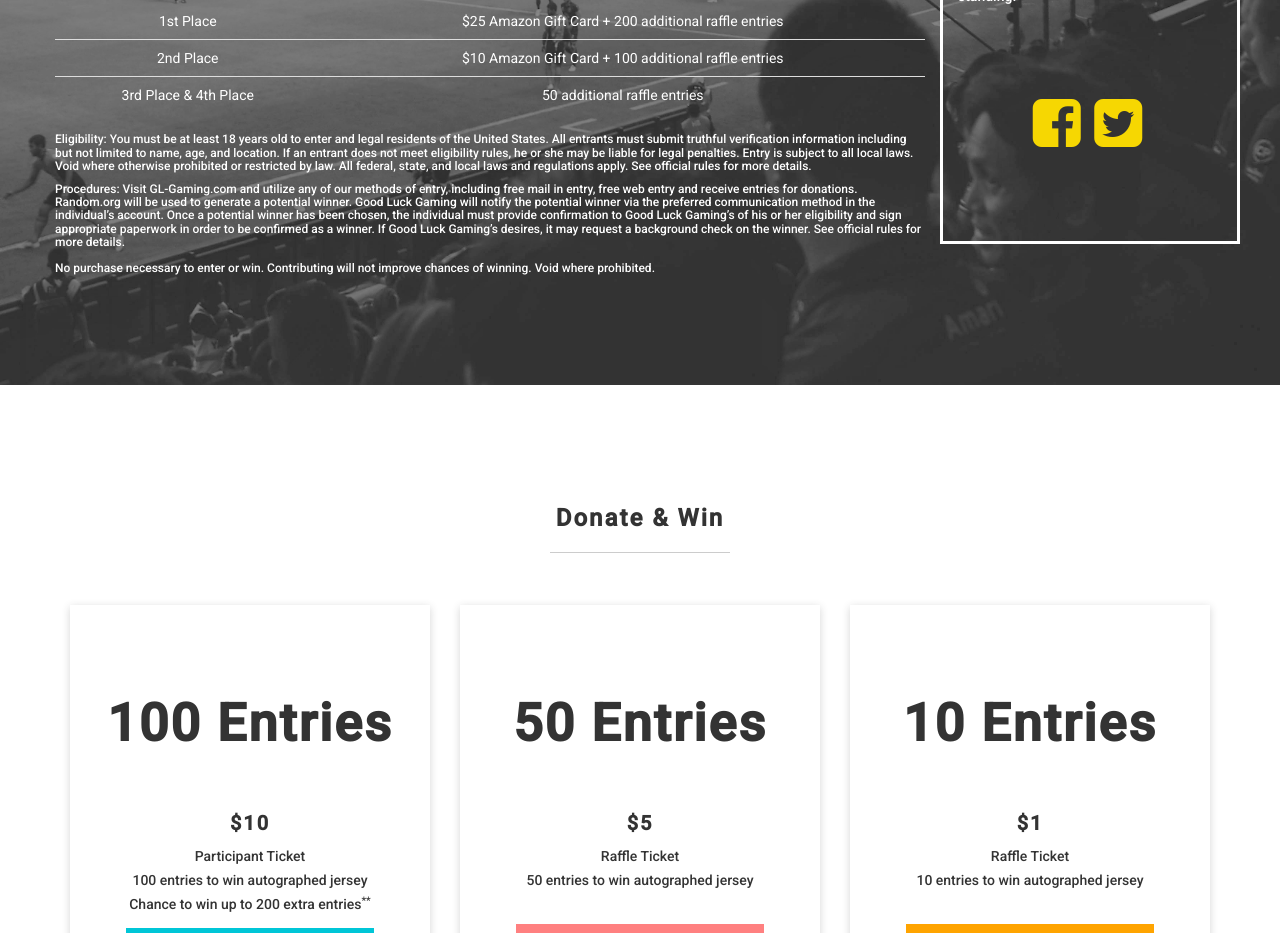
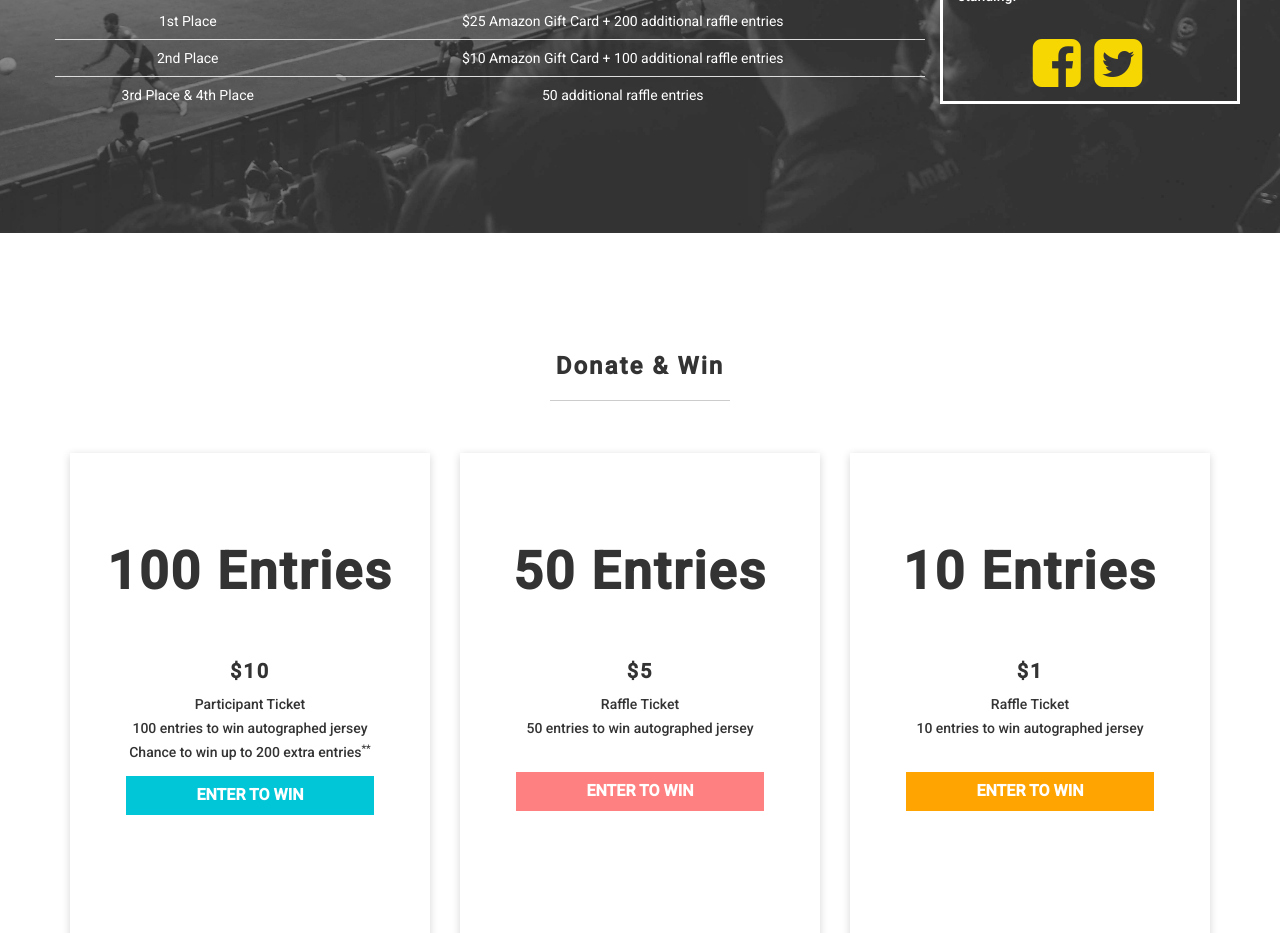
Before and after one commit to julius-GLgaming/GoodLuck-Gaming, a plain HTML site: page GLGaming/FIFAucla.html in a window 1280 px wide. Shown: the part 855-1788 px from the top of the page. Drawn offline with Linux system fonts and the light colour scheme.

Commit message:
removed extra legal blurb from event descr

```diff
--- a/GLGaming/FIFAucla.html
+++ b/GLGaming/FIFAucla.html
@@ -148,21 +148,7 @@ http://www.tooplate.com/view/2075-digital-team
 					  </table>
 				</h5>
 
-				<h6 style="text-align: left; ">Eligibility:
-				You must be at least 18 years old to enter and legal residents of the United States.  All entrants must submit truthful
-				verification information including but not limited to name, age, and location.  If an entrant does not meet eligibility
-				rules, he or she may be liable for legal penalties.  Entry is subject to all local laws. Void where otherwise prohibited
-				or restricted by law.  All federal, state, and local laws and regulations apply. See official rules for more details.</h6>
 
-				<h6 style="text-align: left; ">Procedures:
-				Visit GL-Gaming.com and utilize any of our methods of entry, including free mail in entry, free web entry and receive
-				entries for donations.  Random.org will be used to generate a potential winner.   Good Luck Gaming will notify the potential winner
-				via the preferred communication method in the individual’s account.  Once a potential winner has been chosen, the individual must
-				provide confirmation to Good Luck Gaming’s of his or her eligibility and sign appropriate paperwork in order to be confirmed as a winner.
-				If Good Luck Gaming’s desires, it may request a background check on the winner.  See official rules for more details.
-				<br/>
-				<br/>
-				No purchase necessary to enter or win. Contributing will not improve chances of winning. Void where prohibited.</p></h6>
 
             </div>
 
@@ -183,14 +169,11 @@ http://www.tooplate.com/view/2075-digital-team
 								in the MBA Challenge for Charity organization that competes annually for the coveted Golden Briefcase. The
 								competition is comprised of fundraising, volunteerism and the annual Sports Weekend hosted at Stanford University
 								each April. We strive to help develop Anderson MBAs with a lifelong commitment to community involvement and social
-								responsibility. Challenge for Charity has a 501(c)(3) nonprofit standing.</h5>
+								responsibility. Challenge for Charity has a 501(c)(3) nonprofit standing.</h5><br/>
                 <!--
                 <p><img width="80%" height="150px" frameborder="0" scrolling="no" marginheight="0" marginwidth="0" src="./images/suma1l_charity2.jpg"/></p>
                     <p><b><u>GET THE WORD OUT</u></b></p>-->
-				<br/>
-				<br/>
-				<br/>
-				<br/>
+
                 <ul class="list-unstyled list-inline list-social-icons">
                     <li>
                         <a href="https://www.facebook.com/UCLAC4C/"><i class="fa fa-facebook-square fa-4x" style="color:#f6d702"></i></a>
@@ -201,10 +184,7 @@ http://www.tooplate.com/view/2075-digital-team
                     </li>
 
                 </ul>
-				<br/>
-				<br/>
-				<br/>
-				<br/>
+
             </div>
         </div>
 
```
